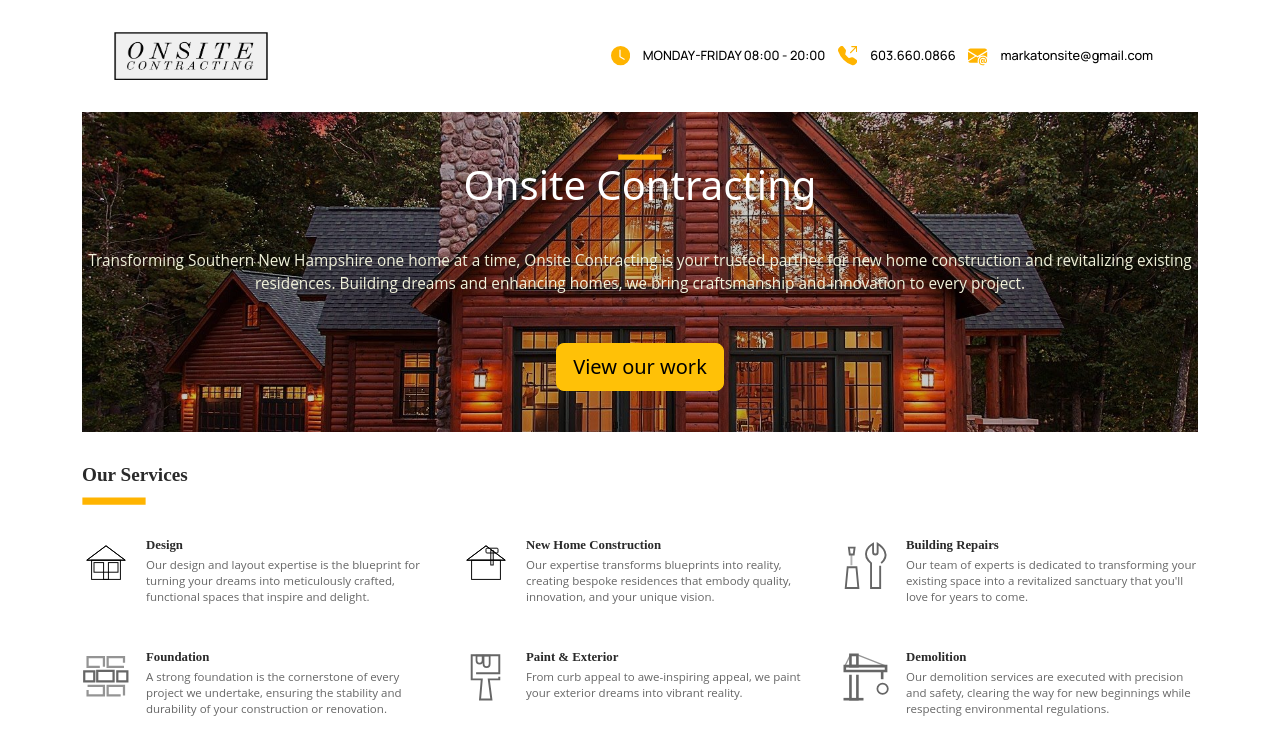
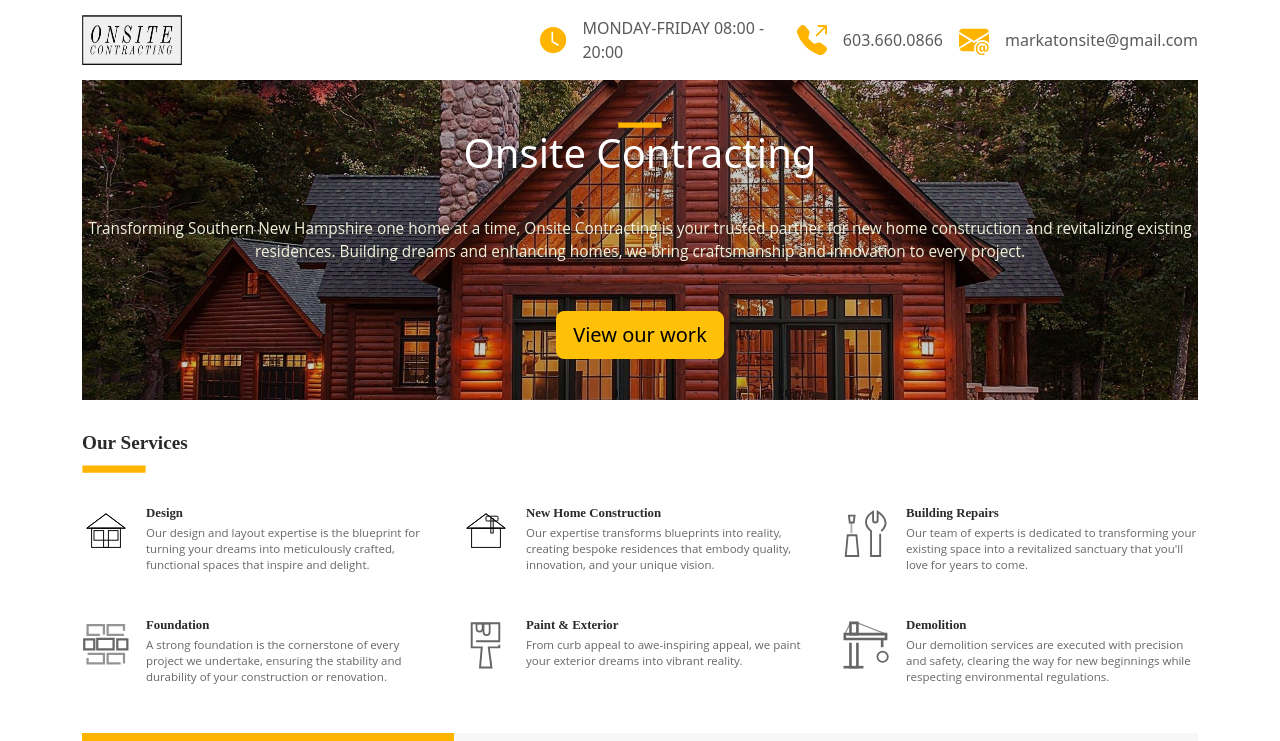
Before and after one commit to a-sharma11/onsite-contracting, a React (Vite) app: page / in a window 1280 px wide. Shown: the top 741 px of the page. Built offline with nearby package versions, Linux system fonts and the light colour scheme.

Commit message:
navbar bootstrap

```diff
--- a/src/sections/header/Header.tsx
+++ b/src/sections/header/Header.tsx
@@ -1,9 +1,9 @@
-import { Container, Row, Col, Button } from "react-bootstrap";
+import { Image, Row, Col, Button } from "react-bootstrap";
 import "./header.css";
 
 import { yellowBar, sampleImg2 } from "../../assets";
 
-const Header2 = () => {
+const Header = () => {
   return (
     <div>
       <div className="onsite__header-container">
@@ -14,7 +14,7 @@ const Header2 = () => {
               style={{ backgroundImage: `url(${sampleImg2})` }}
             >
               <div className="onsite__header-container_background_content">
-                <img src={yellowBar} alt="yellow bar" />
+                <Image src={yellowBar} alt="yellow bar" />
                 <h1>Onsite Contracting</h1>
                 <p>
                   Transforming Southern New Hampshire one home at a time, Onsite
@@ -39,4 +39,4 @@ const Header2 = () => {
   );
 };
 
-export default Header2;
+export default Header;
--- a/src/sections/navbar/navbar.css
+++ b/src/sections/navbar/navbar.css
@@ -14,29 +14,29 @@
 }
 
 .onsite__navbar_left img{
-    height: 6vh;
+    height: 100%;
     width: 12vw;
     cursor: pointer;
 }
+
+#navbar_brand_icon{
+    width:40%
+}
+
 .onsite__navbar_pages_phone,
 .onsite__navbar_pages_hours,
 .onsite__navbar_pages_email{
     display: flex;
     justify-content: space-between;
-
+    align-items: center;
+    padding-left: 1rem;
 }
 
-.onsite__navbar_pages_phone p,
-.onsite__navbar_pages_hours p,
-.onsite__navbar_pages_email a,
-.onsite__navbar_link {
-    text-decoration: none;
-    color: black;
-    font-family: Manrope;
-    font-size: 1vw;
-    font-style: normal;
-    font-weight: 500;
-    line-height: normal;
-    margin: 0 1vw;
-    cursor: pointer;
+#onsite__navbar_collapse{
+    width: 100%;
 }
+.onsite__navbar_pages_phone > span,
+.onsite__navbar_pages_email > span,
+.onsite__navbar_pages_hours > span{
+    padding-left: 1rem;;
+}
--- a/src/sections/navbar/navbar.tsx
+++ b/src/sections/navbar/navbar.tsx
@@ -2,38 +2,76 @@ import "./navbar.css";
 import { Link } from "react-router-dom";
 import * as Icon from "react-bootstrap-icons";
 import { onSiteLogoBlack, onSiteLogoWhite } from "../../assets";
-import { Container, Image } from "react-bootstrap";
+import { Container, Image, Nav, NavDropdown, Navbar } from "react-bootstrap";
 
-const Navbar = () => {
+// const Navbar = () => {
+//   return (
+//     <div className="onsite__navbar">
+//       <div>
+//         <Link className="onsite__navbar_left" to="/">
+//           <Image src={onSiteLogoWhite} fluid />
+//         </Link>
+//       </div>
+//       <div className="onsite__navbar-pages">
+//         <div className="onsite__navbar_pages_hours">
+//           <Icon.ClockFill color="#FFB400" size="1.5vw"></Icon.ClockFill>
+//           <p>MONDAY-FRIDAY 08:00 - 20:00</p>
+//         </div>
+//         <div className="onsite__navbar_pages_phone">
+//           <Icon.TelephoneOutboundFill
+//             color="#FFB400"
+//             size="1.5vw"
+//           ></Icon.TelephoneOutboundFill>
+//           <p>603.660.0866</p>
+//         </div>
+//         <div className="onsite__navbar_pages_email">
+//           <Icon.EnvelopeAtFill
+//             color="#FFB400"
+//             size="1.5vw"
+//           ></Icon.EnvelopeAtFill>
+//           <a href="mailto: markatonsite@gmail.com">markatonsite@gmail.com</a>
+//         </div>
+//       </div>
+//     </div>
+//   );
+// };
+
+const Navbar2 = () => {
   return (
-    <div className="onsite__navbar">
-      <div>
-        <Link className="onsite__navbar_left" to="/">
-          <Image src={onSiteLogoWhite} />
-        </Link>
-      </div>
-      <div className="onsite__navbar-pages">
+    <Navbar expand="md">
+      <Navbar.Brand href="#home" id="navbar_brand_icon">
+        <Image src={onSiteLogoWhite} width="100" height="50" />
+      </Navbar.Brand>
+      <Navbar.Toggle aria-controls="basic-navbar-nav" />
+      <Navbar.Collapse>
+        <Nav className="mr-auto" id="onsite__navbar_collapse">
           <div className="onsite__navbar_pages_hours">
-          <Icon.ClockFill color="#FFB400" size="1.5vw"></Icon.ClockFill>
-          <p>MONDAY-FRIDAY 08:00 - 20:00</p>
+            <Icon.ClockFill
+              color="#FFB400"
+              width="30"
+              height="30"
+            ></Icon.ClockFill>
+            <Navbar.Text>MONDAY-FRIDAY 08:00 - 20:00</Navbar.Text>
           </div>
           <div className="onsite__navbar_pages_phone">
             <Icon.TelephoneOutboundFill
               color="#FFB400"
-            size="1.5vw"
+              width="30"
+              height="30"
             ></Icon.TelephoneOutboundFill>
-          <p>603.660.0866</p>
+            <Navbar.Text>603.660.0866</Navbar.Text>
           </div>
           <div className="onsite__navbar_pages_email">
             <Icon.EnvelopeAtFill
               color="#FFB400"
-            size="1.5vw"
+              width="30"
+              height="30"
             ></Icon.EnvelopeAtFill>
-          <a href="mailto: markatonsite@gmail.com">markatonsite@gmail.com</a>
+            <Navbar.Text>markatonsite@gmail.com</Navbar.Text>
           </div>
-      </div>
-    </div>
+        </Nav>
+      </Navbar.Collapse>
+    </Navbar>
   );
 };
-
-export default Navbar;
+export default Navbar2;
--- a/src/sections/story/story.css
+++ b/src/sections/story/story.css
@@ -7,13 +7,13 @@
 
 .onsite__sections_ourStory_description img {
     height: 30vh;
-    width: 100%;
+    width: 20vw;
 }
 
 .onsite__sections_ourStory_description p {
     margin: 0 0 0 2rem;
     color: #000;
-    font-size: 0.8vw;
+    font-size: 1vw;
 }
 
 .onsite__sections_ourStory {
```
Also changed, not shown: src/assets/Vector 22.svg (added). Lines whose indentation alone changed are shown as unchanged.
